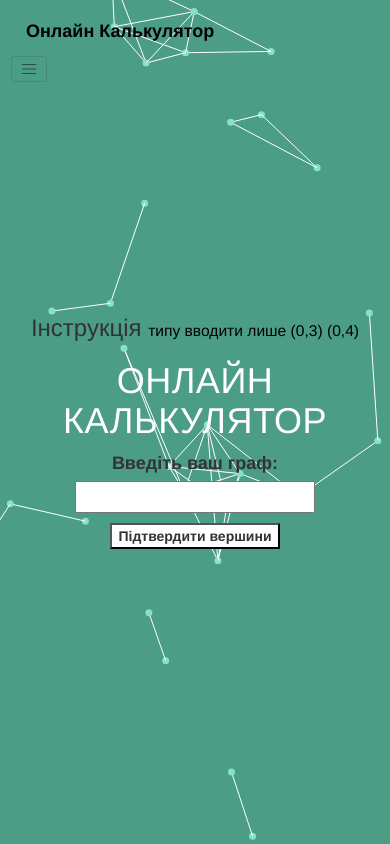
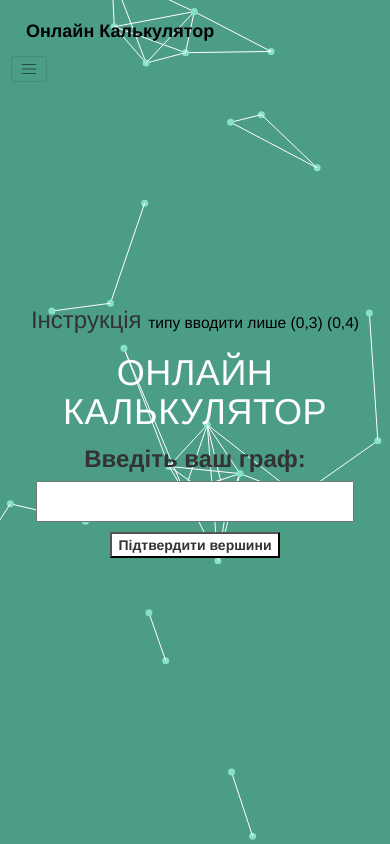
Before and after one commit to SophiaZhyrovetska/computer-project, a Django app: page / in a window 390 px wide. Run offline with Django 3.2, Linux system fonts and the light colour scheme; some libraries are stand-ins or nearby versions.

Commit message:
responsive change

```diff
--- a/graph/static/polls/home.css
+++ b/graph/static/polls/home.css
@@ -1,19 +1,6 @@
 
-
-article, aside, details, figcaption, figure,
-footer, header, hgroup, menu, nav, section {
-  display: block;
-}
 ol, ul {
   list-style: none;
-}
-blockquote, q {
-  quotes: none;
-}
-blockquote:before, blockquote:after,
-q:before, q:after {
-  content: '';
-  content: none;
 }
 table {
   border-collapse: collapse;
@@ -22,11 +9,6 @@ table {
 
 /* particleground demo */
 
-* {
-  -webkit-box-sizing: border-box;
-     -moz-box-sizing: border-box;
-          box-sizing: border-box;
-}
 
 html, body {
   width: 100%;
@@ -53,7 +35,6 @@ body {
 
 #intro {
   position: absolute;
-  left: 0;
     top:50%;
   width: 100%;
   text-align: center;
@@ -84,70 +65,3 @@ p {
 #particles{
     background-color:#4B9D86;
 }
-
-
-@media (max-width: 1200px) {
-
-}
-@-moz-keyframes spin {
-    100% {
-        -moz-transform: rotate(360deg);
-    }
-}
-
-@-webkit-keyframes spin {
-    100% {
-        -webkit-transform: rotate(360deg);
-    }
-}
-
-@keyframes spin {
-    100% {
-        -webkit-transform: rotate(360deg);
-        transform: rotate(360deg);
-    }
-}
-
-
-
-@media only screen and (max-width: 1000px) {
-  h1 {
-    font-size: 70px;
-  }
-}
-
-@media only screen and (max-width: 800px) {
-  h1 {
-    font-size: 48px;
-  }
-  h1::after {
-    height: 8px;
-  }
-}
-
-@media only screen and (max-width: 568px) {
-  #intro {
-    padding: 0 10px;
-  }
-  h1 {
-    font-size: 30px;
-  }
-  h1::after {
-    height: 6px;
-  }
-  p {
-    font-size: 18px;
-  }
-  .btn {
-    font-size: 16px;
-  }
-}
-
-@media only screen and (max-width: 320px) {
-  h1 {
-    font-size: 28px;
-  }
-  h1::after {
-    height: 4px;
-  }
-}
--- a/graph/templates/home.html
+++ b/graph/templates/home.html
@@ -28,19 +28,13 @@
         <div class="container">
             <div class="row">
                 <div class="col-md-2"></div>
-                <div id="Secion_graph" class="col-md-8">
-
-                    <div class="folders">
-                        {% block content %}{% endblock content %}
-                    </div>
+                <div class="col-md-8">
+                    {% block content %}{% endblock content %}
                 </div>
                 <div class="col-md-2"></div>
             </div>
         </div>
     </div>
-    <footer>
-
-    </footer>
 </header>
 <script type="text/javascript" src="{% static 'static/polls/js/jsnetworkx.js' %}" charset="utf-8"></script>
 <script type="text/javascript" src="{% static 'static/polls/js/d3.js' %}"></script>
```
Also changed, not shown: graph/static/polls/home_worked.css (deleted, +0 -57 lines), graph/templates/add_home.html (line endings or trailing spaces).
